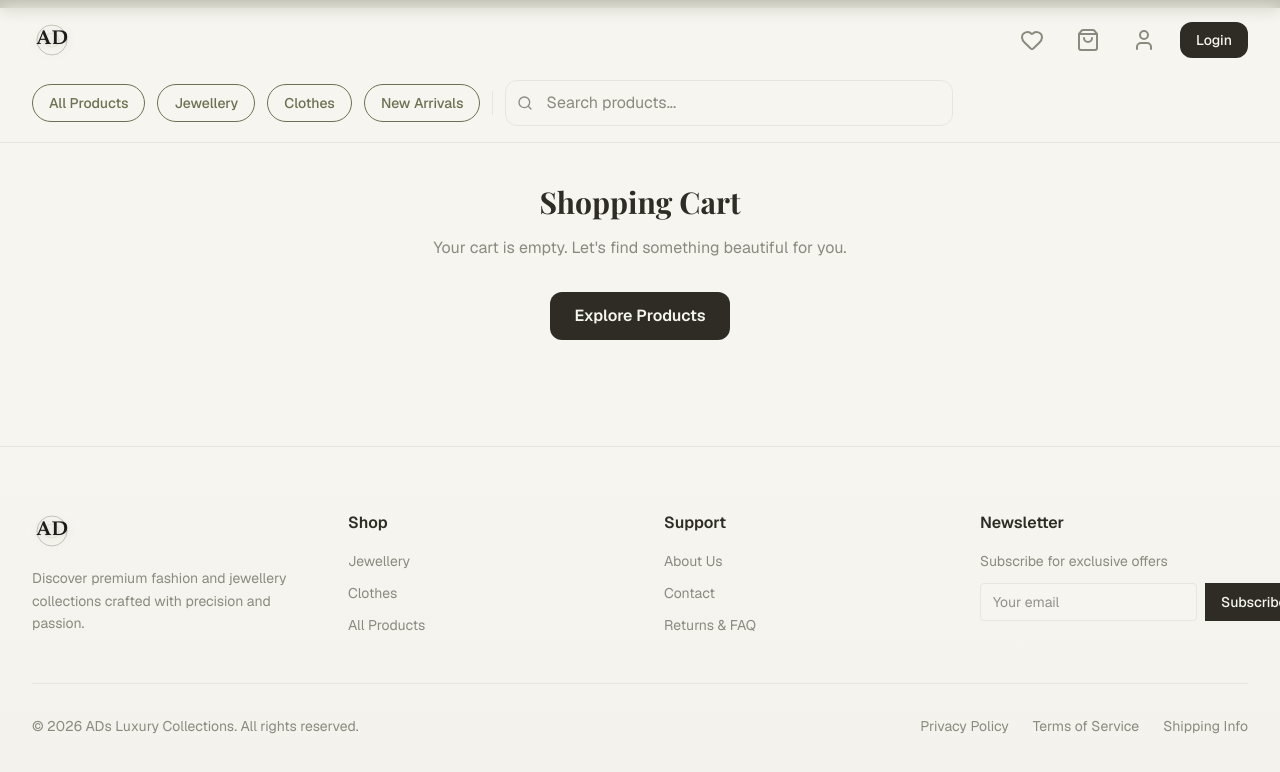
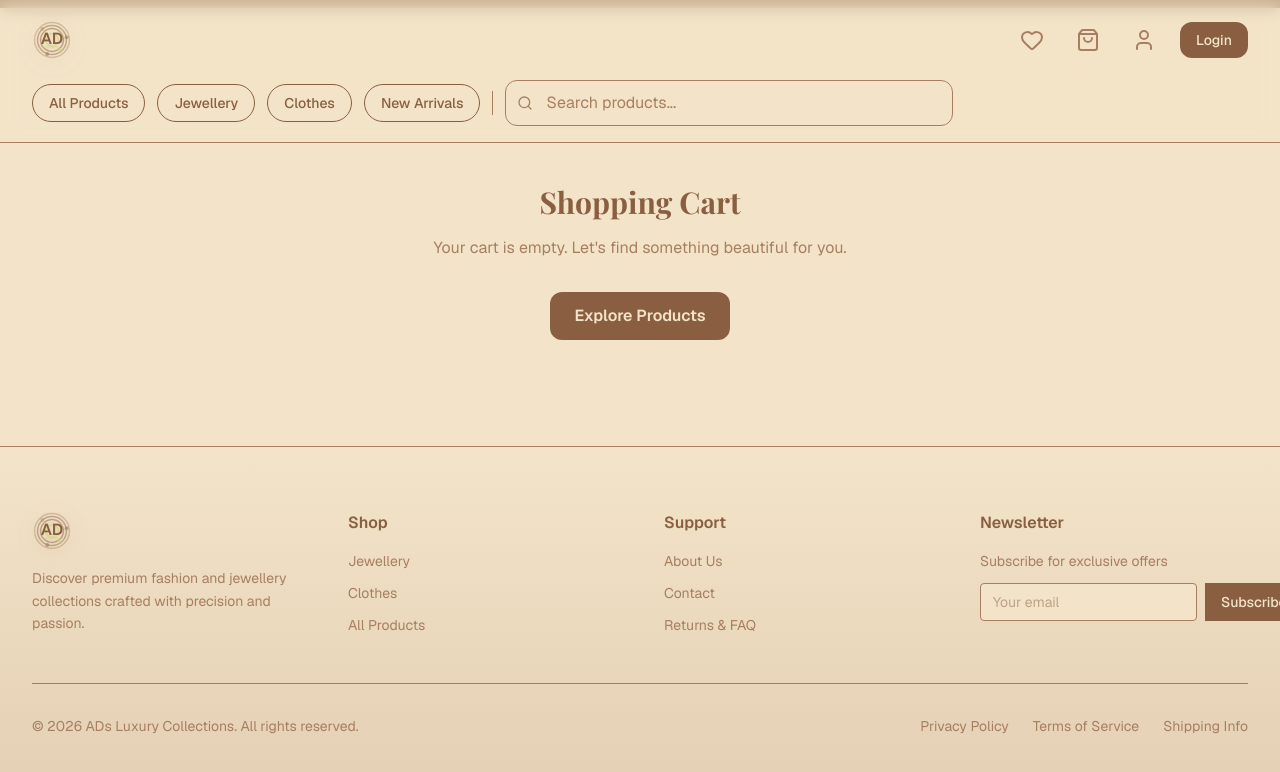
Before and after one commit to devpatel024/e-commerce-website-build, a Next.js app: page /cart in a window 1280 px wide. Shown: the top 772 px of the page. Built offline with nearby package versions, Linux system fonts and the light colour scheme; a web font is replaced by a local one.

Commit message:
feat: update color palette and add AudioProvider, enhance AnimatedLogo animation
Co-authored-by: Dev Patel <97616899+devpatel024@users.noreply.github.com>

```diff
--- a/app/globals.css
+++ b/app/globals.css
@@ -50,30 +50,30 @@
 
 :root {
   color-scheme: light;
-  /* Premium color palette */
-  --background: #F7F5F0;
-  --foreground: #2E2C24;
-  --card: #F7F5F0;
-  --card-foreground: #2E2C24;
+  /* Premium color palette - Warm Earthy Tones */
+  --background: #F3E4C9;
+  --foreground: #8A5F41;
+  --card: #F3E4C9;
+  --card-foreground: #8A5F41;
   --popover: #FFFFFF;
-  --popover-foreground: #2E2C24;
-  --primary: #6B7152;
-  --primary-foreground: #F7F5F0;
-  --secondary: #E8E6DC;
-  --secondary-foreground: #2E2C24;
-  --muted: #A8AD8E;
-  --muted-foreground: #8A8A7F;
-  --accent: #6B7152;
-  --accent-foreground: #FFFFFF;
+  --popover-foreground: #8A5F41;
+  --primary: #8A5F41;
+  --primary-foreground: #F3E4C9;
+  --secondary: #A77F60;
+  --secondary-foreground: #F3E4C9;
+  --muted: #CCD67F;
+  --muted-foreground: #A77F60;
+  --accent: #8A5F41;
+  --accent-foreground: #F3E4C9;
   --destructive: #dc2626;
-  --border: #E8E6DC;
-  --input: #F7F5F0;
-  --ring: #6B7152;
-  --chart-1: #6B7152;
-  --chart-2: #A8AD8E;
-  --chart-3: #E8E6DC;
-  --chart-4: #F7F5F0;
-  --chart-5: #2E2C24;
+  --border: #A77F60;
+  --input: #F3E4C9;
+  --ring: #8A5F41;
+  --chart-1: #8A5F41;
+  --chart-2: #A77F60;
+  --chart-3: #CCD67F;
+  --chart-4: #F3E4C9;
+  --chart-5: #8A5F41;
   --radius: 0.75rem;
   --sidebar: #ffffff;
   --sidebar-foreground: #1a1a1a;
--- a/app/layout.tsx
+++ b/app/layout.tsx
@@ -8,6 +8,7 @@ import { AddressProvider } from '@/context/AddressContext'
 import { WishlistProvider } from '@/context/WishlistContext'
 import PageLoadingBar from '@/components/PageLoadingBar'
 import ScrollProgressBar from '@/components/ScrollProgressBar'
+import AudioProvider from '@/components/AudioProvider'
 
 const geistSans = Geist({ variable: '--font-geist-sans', subsets: ['latin'] })
 const geistMono = Geist_Mono({
@@ -66,6 +67,7 @@ export default function RootLayout({
           <PageLoadingBar />
         </div>
         <ScrollProgressBar />
+        <AudioProvider />
         <AuthProvider>
           <AddressProvider>
             <CartProvider>
--- a/components/AnimatedLogo.tsx
+++ b/components/AnimatedLogo.tsx
@@ -13,12 +13,20 @@ export default function AnimatedLogo({ size = 'medium', animated = true }: Anima
   const timeRef = useRef<number>(0)
 
   const sizeMap = {
-    small: { width: 40, height: 40, fontSize: 20 },
-    medium: { width: 80, height: 80, fontSize: 40 },
-    large: { width: 160, height: 160, fontSize: 80 },
+    small: { width: 40, height: 40, fontSize: 16 },
+    medium: { width: 80, height: 80, fontSize: 32 },
+    large: { width: 160, height: 160, fontSize: 64 },
   }
 
   const { width, height, fontSize } = sizeMap[size]
+
+  // Modern color palette
+  const colors = {
+    primary: '#8A5F41',
+    secondary: '#A77F60',
+    accent: '#CCD67F',
+    light: '#F3E4C9',
+  }
 
   useEffect(() => {
     const canvas = canvasRef.current
@@ -29,66 +37,91 @@ export default function AnimatedLogo({ size = 'medium', animated = true }: Anima
 
     canvas.width = width
     canvas.height = height
-
-    // Set up canvas styling
     ctx.lineCap = 'round'
     ctx.lineJoin = 'round'
 
     const animate = () => {
-      // Clear canvas
-      ctx.fillStyle = 'transparent'
       ctx.clearRect(0, 0, width, height)
 
       if (animated) {
-        timeRef.current += 0.02
+        timeRef.current += 0.015
       }
 
       const time = timeRef.current
       const centerX = width / 2
       const centerY = height / 2
+      const baseRadius = width / 3.5
 
-      // Draw decorative circles (old money aesthetic)
-      const circleRadius = width / 2 - 5
-      ctx.strokeStyle = `rgba(120, 119, 98, ${0.3 + Math.sin(time * 2) * 0.15})`
-      ctx.lineWidth = 1
+      // Draw rotating outer ring with gradient effect
+      const ringRotation = time * 0.3
+      for (let i = 0; i < 3; i++) {
+        const angle = ringRotation + (Math.PI * 2 * i) / 3
+        const opacity = 0.3 + Math.sin(time * 1.5 + i) * 0.2
+
+        ctx.strokeStyle = `rgba(138, 95, 65, ${opacity})`
+        ctx.lineWidth = 1.5
+        ctx.beginPath()
+        ctx.arc(centerX, centerY, baseRadius + i * 3, 0, Math.PI * 2)
+        ctx.stroke()
+      }
+
+      // Draw animated pulsing circle
+      const pulseScale = 1 + Math.sin(time * 2) * 0.15
+      ctx.strokeStyle = `rgba(204, 214, 127, ${0.6 + Math.sin(time * 2.5) * 0.2})`
+      ctx.lineWidth = 2
       ctx.beginPath()
-      ctx.arc(centerX, centerY, circleRadius, 0, Math.PI * 2)
+      ctx.arc(centerX, centerY, baseRadius * 0.6 * pulseScale, 0, Math.PI * 2)
       ctx.stroke()
 
-      // Draw inner accent circle
-      ctx.strokeStyle = `rgba(140, 130, 90, ${0.4 + Math.sin(time * 1.5) * 0.2})`
-      ctx.lineWidth = 0.5
-      ctx.beginPath()
-      ctx.arc(centerX, centerY, circleRadius - 8, 0, Math.PI * 2)
-      ctx.stroke()
-
-      // Draw "AD" text with elegant styling
-      ctx.font = `bold ${fontSize}px 'Garamond', 'Georgia', serif`
+      // Draw "AD" text with modern styling
+      ctx.font = `600 ${fontSize}px 'Geist', sans-serif`
       ctx.textAlign = 'center'
       ctx.textBaseline = 'middle'
-
-      // Main text with shadow
-      ctx.fillStyle = `rgba(0, 0, 0, ${0.85 + Math.sin(time) * 0.1})`
-      ctx.shadowColor = `rgba(184, 165, 118, ${0.3 + Math.sin(time * 2.5) * 0.2})`
-      ctx.shadowBlur = 3 + Math.sin(time) * 1
-      ctx.shadowOffsetX = 0
-      ctx.shadowOffsetY = 1
+      ctx.fillStyle = colors.primary
       ctx.fillText('AD', centerX, centerY)
 
-      // Reset shadow
-      ctx.shadowColor = 'transparent'
+      // Add accent underline with animation
+      const textWidth = ctx.measureText('AD').width
+      const lineY = centerY + fontSize * 0.4
+      const lineWidth = textWidth * (0.5 + Math.sin(time * 1.5) * 0.2)
 
-      // Draw decorative elements
-      const dotSize = 2
-      ctx.fillStyle = `rgba(140, 130, 90, ${0.5 + Math.sin(time * 3) * 0.3})`
+      ctx.fillStyle = `rgba(204, 214, 127, ${0.5 + Math.sin(time * 2) * 0.3})`
+      ctx.fillRect(centerX - lineWidth / 2, lineY, lineWidth, 2)
 
-      // Top dot
-      const topY = centerY - (fontSize / 2 + 15)
-      ctx.fillRect(centerX - dotSize / 2, topY, dotSize, dotSize)
+      // Draw rotating dots around the logo
+      const dotRadius = baseRadius * 1.3
+      for (let i = 0; i < 3; i++) {
+        const angle = time * 0.8 + (Math.PI * 2 * i) / 3
+        const dotX = centerX + Math.cos(angle) * dotRadius
+        const dotY = centerY + Math.sin(angle) * dotRadius
+        const dotOpacity = 0.4 + Math.sin(time * 2.5 + i) * 0.3
 
-      // Bottom dot
-      const bottomY = centerY + (fontSize / 2 + 15)
-      ctx.fillRect(centerX - dotSize / 2, bottomY, dotSize, dotSize)
+        ctx.fillStyle = `rgba(167, 127, 96, ${dotOpacity})`
+        ctx.beginPath()
+        ctx.arc(dotX, dotY, 2, 0, Math.PI * 2)
+        ctx.fill()
+      }
+
+      // Draw corner accent rectangles with rotation
+      const cornerRotation = time * 0.5
+      const cornerSize = 4
+      const cornerDistance = baseRadius * 1.1
+
+      ctx.save()
+      ctx.translate(centerX, centerY)
+      ctx.rotate(cornerRotation)
+
+      for (let i = 0; i < 4; i++) {
+        const angle = (Math.PI / 2) * i
+        const x = Math.cos(angle) * cornerDistance
+        const y = Math.sin(angle) * cornerDistance
+        const opacity = 0.4 + Math.sin(time * 2 + i) * 0.3
+
+        ctx.fillStyle = `rgba(204, 214, 127, ${opacity})`
+        ctx.fillRect(x - cornerSize / 2, y - cornerSize / 2, cornerSize, cornerSize)
+      }
+
+      ctx.restore()
 
       if (animated) {
         animationRef.current = requestAnimationFrame(animate)
@@ -111,7 +144,7 @@ export default function AnimatedLogo({ size = 'medium', animated = true }: Anima
       height={height}
       className="rounded-lg"
       style={{
-        filter: animated ? 'drop-shadow(0 2px 4px rgba(0,0,0,0.1))' : 'none',
+        filter: animated ? 'drop-shadow(0 4px 12px rgba(138, 95, 65, 0.15))' : 'none',
       }}
     />
   )
--- /dev/null
+++ b/components/AudioProvider.tsx
@@ -0,0 +1,66 @@
+'use client'
+
+import { useEffect, useRef, useState } from 'react'
+
+const AUDIO_FILES = [
+  'https://hebbkx1anhila5yf.public.blob.vercel-storage.com/the_mountain-soft-background-492811-h6hrmcAYOucXpuolQxtEYagqYKc1pC.mp3',
+  'https://hebbkx1anhila5yf.public.blob.vercel-storage.com/atlasaudio-background-inspiring-519617-ujeRrEuX2uVeRqllcWU99dfeBSUeXc.mp3',
+  'https://hebbkx1anhila5yf.public.blob.vercel-storage.com/the_mountain-piano-background-487020-R7Uu6zqf7X3istq3lv63ahYnxovhDm.mp3',
+  'https://hebbkx1anhila5yf.public.blob.vercel-storage.com/lux-aeterna-limitless-506217-soMzFMtC5jWMkAIKiuVUxcZgpELY6V.mp3',
+  'https://hebbkx1anhila5yf.public.blob.vercel-storage.com/tomomi_kato-madame-bijou-233810-EG2RhRbZ3Xueq7s7nljuAId5SnXSil.mp3',
+]
+
+export default function AudioProvider() {
+  const audioRef = useRef<HTMLAudioElement>(null)
+  const currentTrackRef = useRef<number>(0)
+  const [isInitialized, setIsInitialized] = useState(false)
+
+  useEffect(() => {
+    // Initialize audio on first user interaction
+    const handleUserInteraction = () => {
+      if (!isInitialized && audioRef.current) {
+        audioRef.current.play().catch((error) => {
+          console.log('[v0] Audio autoplay prevented by browser:', error.message)
+        })
+        setIsInitialized(true)
+        document.removeEventListener('click', handleUserInteraction)
+        document.removeEventListener('touchstart', handleUserInteraction)
+      }
+    }
+
+    document.addEventListener('click', handleUserInteraction)
+    document.addEventListener('touchstart', handleUserInteraction)
+
+    return () => {
+      document.removeEventListener('click', handleUserInteraction)
+      document.removeEventListener('touchstart', handleUserInteraction)
+    }
+  }, [isInitialized])
+
+  useEffect(() => {
+    const audio = audioRef.current
+    if (!audio) return
+
+    const handleEnded = () => {
+      // Move to next track
+      currentTrackRef.current = (currentTrackRef.current + 1) % AUDIO_FILES.length
+      audio.src = AUDIO_FILES[currentTrackRef.current]
+      audio.play().catch(() => {
+        console.log('[v0] Error playing next track')
+      })
+    }
+
+    audio.addEventListener('ended', handleEnded)
+    return () => audio.removeEventListener('ended', handleEnded)
+  }, [])
+
+  return (
+    <audio
+      ref={audioRef}
+      src={AUDIO_FILES[0]}
+      loop={false}
+      preload="none"
+      crossOrigin="anonymous"
+    />
+  )
+}
```
